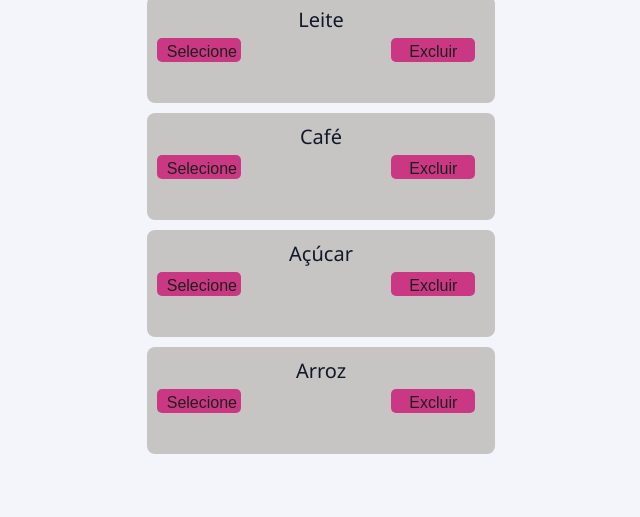
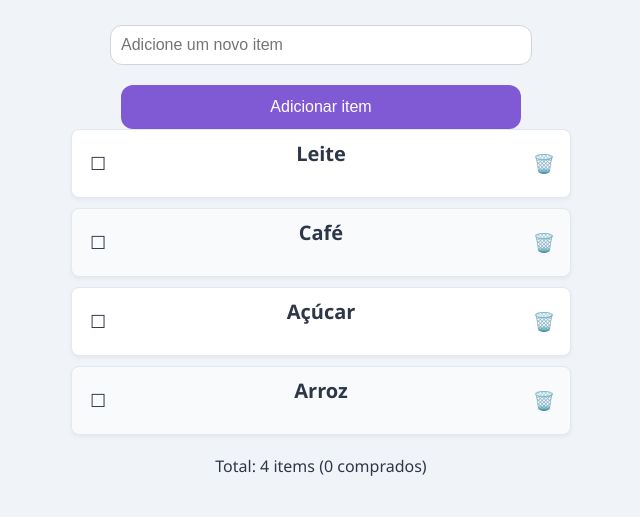
Before and after one commit to MichaeelOliv/site-de-lista-de-compras, a plain HTML site: page index.html in a window 1280 px wide. Shown: the part 283-800 px from the top of the page, without its empty margins (319-959 px from the left). Drawn offline with Linux system fonts and the light colour scheme.

Commit message:
melhorias

```diff
--- a/index.html
+++ b/index.html
@@ -22,33 +22,35 @@
     <ul id="listaCompras">
         <li>
             <div class="item">
-                <button class="check-button">Selecione</button>
+                <button class="check-button" aria-label="Marcar como comprado">☐</button>
                 <span>Leite</span>
-                <button class="delete-button">Excluir</button>
+                <button class="delete-button" aria-label="Remover item">🗑️</button>
             </div>
         </li>
         <li>
             <div class="item">
-                <button class="check-button">Selecione</button>
+                <button class="check-button" aria-label="Marcar como comprado">☐</button>
                 <span>Café</span>
-                <button class="delete-button">Excluir</button>
+                <button class="delete-button" aria-label="Remover item">🗑️</button>
             </div>
         </li>
         <li>
             <div class="item">
-                <button class="check-button">Selecione</button>
+                <button class="check-button" aria-label="Marcar como comprado">☐</button>
                 <span>Açúcar</span>
-                <button class="delete-button">Excluir</button>
+                <button class="delete-button" aria-label="Remover item">🗑️</button>
             </div>
         </li>
         <li>
             <div class="item">
-                <button class="check-button">Selecione</button>
+                <button class="check-button" aria-label="Marcar como comprado">☐</button>
                 <span>Arroz</span>
-                <button class="delete-button">Excluir</button>
+                <button class="delete-button" aria-label="Remover item">🗑️</button>
             </div>
         </li>
     </ul>
+
+    <div id="contadorItens" aria-live="polite"></div>
 
     <script src="scripts.js">
 
--- a/scripts.js
+++ b/scripts.js
@@ -2,6 +2,15 @@
         const input = document.getElementById('adicionarItem');
         const btnAdicionar = document.getElementById('btnAdicionar');
         const lista = document.getElementById('listaCompras');
+
+        // Atualiza o contador visível de itens
+        function atualizarContador() {
+            const total = lista.querySelectorAll('li').length;
+            const comprados = lista.querySelectorAll('.item.selecionado').length;
+            const cont = document.getElementById('contadorItens');
+            cont.textContent = `Total: ${total} item${total !== 1 ? 's' : ''}` +
+                              (total ? ` (${comprados} comprado${comprados !== 1 ? 's' : ''})` : '');
+        }
 
         // Função para adicionar item
         function adicionarItem() {
@@ -14,27 +23,46 @@
             const li = document.createElement('li');
             li.innerHTML = `
                 <div class="item">
-                    <button class="check-button">Selecione</button>
+                    <button class="check-button" aria-label="Marcar como comprado">☐</button>
                     <span>${texto}</span>
-                    <button class="delete-button">Excluir</button>
+                    <button class="delete-button" aria-label="Remover item">🗑️</button>
                 </div>
             `;
 
+            // efeito de surgimento
+            li.style.opacity = '0';
             lista.appendChild(li);
+            setTimeout(() => {
+                li.style.transition = 'opacity 0.4s';
+                li.style.opacity = '1';
+            }, 10);
+
             input.value = '';
             input.focus();
+            atualizarContador();
         }
 
         // Função para remover ou marcar item
         function manipularLista(e) {
+            // exclusão com pequeno efeito
             if (e.target.classList.contains('delete-button')) {
-                e.target.closest('li').remove();
+                const li = e.target.closest('li');
+                li.style.transition = 'opacity 0.3s';
+                li.style.opacity = '0';
+                setTimeout(() => {
+                    li.remove();
+                    atualizarContador();
+                }, 300);
+                return;
             }
 
             if (e.target.classList.contains('check-button')) {
                 const item = e.target.closest('div.item');
                 item.classList.toggle('selecionado');
-                e.target.textContent = item.classList.contains('selecionado') ? 'Selecionado' : 'Selecione';
+                const marcado = item.classList.contains('selecionado');
+                e.target.textContent = marcado ? '✅' : '☐';
+                e.target.classList.toggle('selected', marcado);
+                atualizarContador();
             }
         }
 
@@ -44,3 +72,6 @@
             if (e.key === 'Enter') adicionarItem();
         });
         lista.addEventListener('click', manipularLista);
+
+        // inicializar contador
+        atualizarContador();
--- a/styles.css
+++ b/styles.css
@@ -1,127 +1,156 @@
 :root {
-background-color: #f4f5fb;
-color: hsl(0, 0%, 6%);
-flex: 1;
+  /* global reset colors */
+  --bg: #f0f4f8;
+  --fg: #2d3748;
+  --card-bg: #ffffff;
+  --primary: #805ad5;
+  --primary-hover: #6b46c1;
+  --danger: #e53e3e;
+  --success: #38a169;
+}
+
+body {
+  background-color: var(--bg);
+  color: var(--fg);
+  margin: 6px;
+  font-family: 'Segoe UI', Tahoma, Geneva, Verdana, sans-serif;
   display: flex;
   flex-direction: column;
-justify-content: center;
   align-items: center;
-padding: 30;
-padding-top: 30;
-padding-top: 60;
+  padding: 30px;
+}
 
-}
+/* utility */
 .container {
   display: grid;
   grid-template-columns: repeat(3, 1fr); /* 3 colunas iguais */
   gap: 20px; /* Espaçamento entre os itens */
   width: 100%;
 }
-body {
 
-  margin: 6px;
-  font-family: 'Segoe UI', Tahoma, Geneva, Verdana, sans-serif;
-}
-title {
-
-    font-size: 24px;
-    font-weight: bold;
-    margin-bottom: 20px;
-    color: #111827;
-    margin-bottom: 60px;
-
-
-}
-span {
+/* Titles and headings */
+span, title {
   font-size: 20px;
   font-weight: bold;
   margin-bottom: 20px;
-    color: #111827;
-    margin-bottom: 60px;
+  color: var(--fg);
+  display: block;
+  text-align: center;
+}
 
-
-}
 input {
-
-    border-width: 1;
-    border-color: #d1d5db;
+  border: 1px solid #d1d5db;
   border-radius: 12px;
   padding: 10px;
   margin-bottom: 20px;
   font-size: 16px;
-   padding-bottom: 10px;
   width: 100%;
+  max-width: 400px;
+  transition: border-color 0.3s;
+}
 
+input:focus,
+input:hover {
+  border-color: var(--primary);
+  outline: none;
+}
 
-}
-input:hover {
-    border-color: #ca3884;
-
-}
-button {
+button#btnAdicionar {
   width: 100%;
+  max-width: 400px;
   height: 44px;
-    background-color: #ca3884;
-    color: rgb(32, 31, 31);
+  background-color: var(--primary);
+  color: #fff;
   border: none;
   border-radius: 12px;
   cursor: pointer;
   font-size: 16px;
-
+  transition: background-color 0.2s;
 }
 
-button:hover {
-    background-color: #9e7928;
+button#btnAdicionar:hover {
+  background-color: var(--primary-hover);
+}
 
-}
-ul {
-    list-style-type: none;
-    padding: 0;
-}
- .check-button, .delete-button {
-    width: 84px;
-    height: 24px;
-    margin-right: 10px;
-    cursor: pointer;
-    background-color: rgb(24, 23, 23);
-
-}
+/* list styling */
 ul {
   list-style: none;          /* Remove os marcadores */
   padding: 0;
   margin: 0;
+  width: 100%;
+  max-width: 500px;
 }
 
 li {
   margin-bottom: 10px;       /* Espaçamento entre itens */
 }
 
+/* card style for each item */
 .item {
-  display: flex;             /* Alinha os elementos na horizontal */
-  justify-content: space-between; /* Distribui os elementos ocupando toda a linha */
-  align-items: center;       /* Centraliza verticalmente */
-  background-color: #c7c4c4; /* (Opcional) Fundo para destacar o item */
+  display: flex;
+  justify-content: space-between;
+  align-items: center;
+  background-color: var(--card-bg);
   padding: 10px;
   border-radius: 8px;
   width: 100%;
-  height: 100%;
-  box-sizing: border-box;    /* Inclui padding na largura total */
+  box-sizing: border-box;
+  border: 1px solid #e2e8f0;
+  box-shadow: 0 2px 4px rgba(0,0,0,0.05);
+  transition: background-color 0.3s, transform 0.2s;
 }
 
-.item button {
-  background-color: #ca3884;
+.item:hover {
+  transform: translateY(-2px);
+}
+
+/* alterna cores das linhas para melhor legibilidade */
+li:nth-child(even) .item {
+  background-color: #f9fafb;
+}
+
+.check-button,
+.delete-button {
+  background: none;
   border: none;
-  border-radius: 5px;
-  padding: 5px 10px;
+  font-size: 18px;
+  width: 32px;
+  height: 32px;
+  display: flex;
+  justify-content: center;
+  align-items: center;
+  border-radius: 50%;
+  transition: background 0.3s;
   cursor: pointer;
 }
 
-.item button:hover {
-  background-color: #9e7928;
+.check-button {
+  color: var(--fg);
+}
+.check-button.selected {
+  color: var(--success);
+}
+.check-button:hover {
+  background-color: #edf2f7;
 }
 
-.item span {
-  flex-grow: 1;              /* Faz o texto ocupar o espaço central */
-  text-align: center;        /* Centraliza o nome do item */
+.delete-button {
+  color: var(--danger);
+}
+.delete-button:hover {
+  background-color: #fed7d7;
+}
+
+.item.selecionado {
+  background-color: #e6fffa;
+}
+.item.selecionado span {
+  text-decoration: line-through;
+  color: #718096;
+}
+
+#contadorItens {
+  margin-top: 10px;
   font-weight: 500;
+  color: var(--fg);
 }
```
Also changed, not shown: 1 other file. Lines whose indentation alone changed are shown as unchanged.
